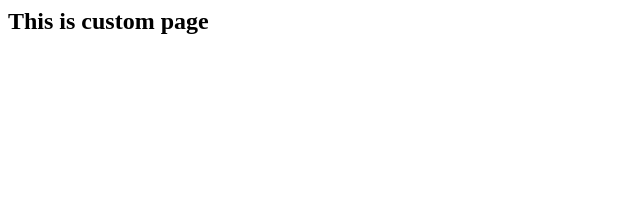
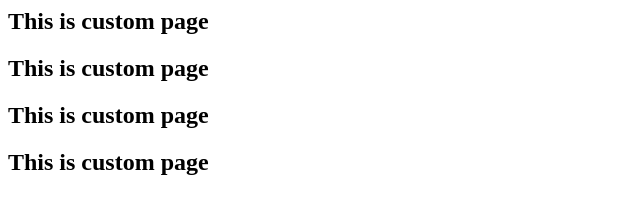
Before and after one commit to pav537/git-prt, a plain HTML site: page index.html in a window 1280 px wide. Shown: the whole page, without its empty margins (0-640 px from the left). Drawn offline with Linux system fonts and the light colour scheme.

Commit message:
Update index.html

```diff
--- a/index.html
+++ b/index.html
@@ -1 +1,6 @@
 <h2>This is custom page<h2>
+<h2>This is custom page<h2>
+
+  <h2>This is custom page<h2>
+
+    <h2>This is custom page<h2>
```
